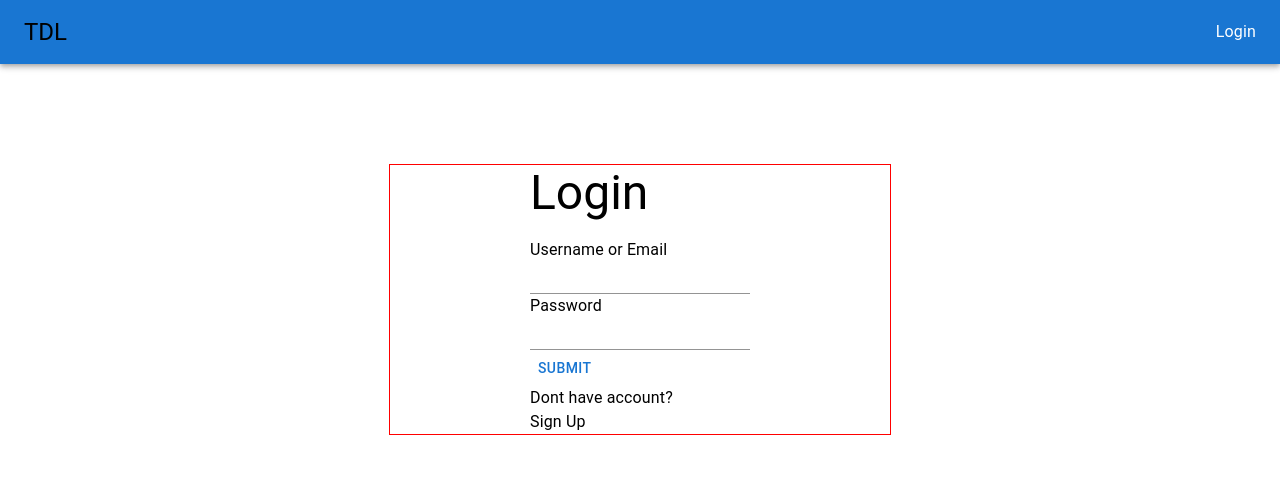
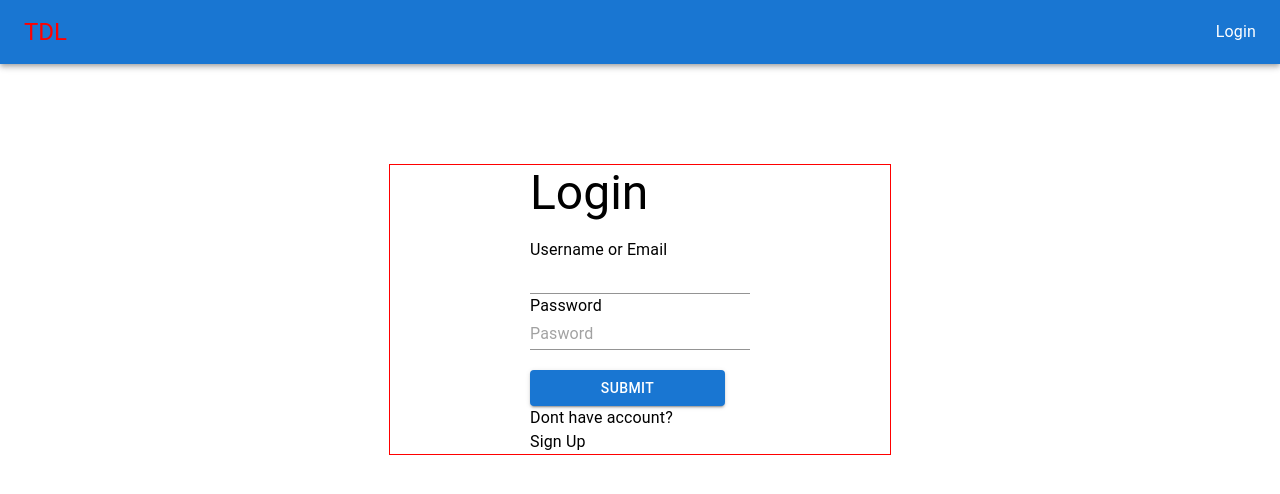
Before and after one commit to DonnuTs69/To-Do-List-Client, a React (Create React App) app: page /login in a window 1280 px wide. Shown: the top 494 px of the page. Built offline with nearby package versions, Linux system fonts and the light colour scheme; no server answers.

Commit message:
edit: app, navbar, home, login

```diff
--- a/src/App.jsx
+++ b/src/App.jsx
@@ -8,7 +8,7 @@ function App() {
       {/* <Box>
         <Button onClick={logoutBtnHandler}>LogOut</Button>
       </Box> */}
-      <Navbar />
+      {/* <Navbar /> */}
       <ToDoListRoutes />
     </>
   )
--- a/src/components/Navbar.jsx
+++ b/src/components/Navbar.jsx
@@ -27,13 +27,15 @@ const Navbar = () => {
   return (
     <Box sx={{ flexGrow: 1 }}>
       <AppBar position="static">
-        <Toolbar>
-          <Typography
-            variant="h5"
-            sx={{ flexGrow: 1, textDecorationColor: "white" }}
-          >
-            <Link to="/">TDL</Link>
+        <Toolbar sx={{ justifyContent: "space-between" }}>
+          <Box>
+            <Link to="/" className="title">
+              <Typography variant="h5" color="red">
+                TDL
               </Typography>
+            </Link>
+          </Box>
+          <Box>
             {!getToken ? (
               <Link to="/login">
                 <Typography color="white">Login</Typography>
@@ -48,6 +50,7 @@ const Navbar = () => {
                 </Button>
               </Box>
             )}
+          </Box>
         </Toolbar>
       </AppBar>
     </Box>
--- a/src/pages/Home.jsx
+++ b/src/pages/Home.jsx
@@ -5,6 +5,7 @@ import AddIcon from "@mui/icons-material/Add"
 import CreateList from "../components/CreateList"
 import { Link } from "react-router-dom"
 import FiberManualRecordIcon from "@mui/icons-material/FiberManualRecord"
+import Navbar from "../components/Navbar"
 
 const HomePage = () => {
   const [dataUser, setDataUser] = useState({})
@@ -45,11 +46,16 @@ const HomePage = () => {
   useEffect(() => {
     getAllList()
   }, [])
+
+  console.log(list)
+
   return (
+    <>
+      <Navbar />
       <Box
         sx={{
-        width: "fit-content",
-        height: "fit-content",
+          maxWidth: "fit-content",
+          maxHeight: "fit-content",
           margin: "auto",
           mt: "50px",
         }}
@@ -71,7 +77,7 @@ const HomePage = () => {
           {list.map((item) => (
             <Box
               width="200px"
-            height="fit-content"
+              height="205px"
               border="1px solid black"
               borderRadius="10px"
               key={item.id}
@@ -81,9 +87,31 @@ const HomePage = () => {
                   variant="h5"
                   sx={{ borderBottom: "1px solid black", textAlign: "center" }}
                 >
-                {item.title && item.title.toUpperCase()}
+                  {item?.title?.toUpperCase()}
                 </Typography>
               </Link>
+              <Box
+                sx={{
+                  overflow: "hidden",
+                  overflowY: "scroll",
+                  height: "165px",
+                  scrollbarWidth: "thin",
+                  "&::-webkit-scrollbar": {
+                    width: "8px",
+                  },
+                  "&::-webkit-scrollbar-track": {
+                    background: "#f1f1f1",
+                    borderRadius: "8px",
+                  },
+                  "&::-webkit-scrollbar-thumb": {
+                    backgroundColor: "#888",
+                    borderRadius: "8px",
+                  },
+                  "&::-webkit-scrollbar-thumb:hover": {
+                    background: "#555",
+                  },
+                }}
+              >
                 {item.Tasks.map((val) => (
                   <Box
                     display="flex"
@@ -102,10 +130,12 @@ const HomePage = () => {
                   </Box>
                 ))}
               </Box>
+            </Box>
           ))}
         </Box>
         <CreateList open={openModal} handleClose={handleCloseModal} />
       </Box>
+    </>
   )
 }
 
--- a/src/pages/Login.jsx
+++ b/src/pages/Login.jsx
@@ -2,6 +2,7 @@ import { Box, Button, Input, Typography } from "@mui/material"
 import { useState } from "react"
 import { axiosInstance } from "../api"
 import { useNavigate, Link } from "react-router-dom"
+import Navbar from "../components/Navbar"
 
 const Login = () => {
   const [usernameOrEmail, setUsernameOremail] = useState("")
@@ -25,6 +26,7 @@ const Login = () => {
   }
   return (
     <>
+      <Navbar />
       <Box
         top="100px"
         display="grid"
@@ -50,9 +52,16 @@ const Login = () => {
               type="text"
               value={password}
               onChange={(e) => setPassword(e.target.value)}
+              placeholder="Pasword"
             />
           </Box>
-          <Button type="submit">Submit</Button>
+          <Button
+            type="submit"
+            variant="contained"
+            sx={{ width: "195px", mt: "20px" }}
+          >
+            Submit
+          </Button>
         </form>
         <Typography>Dont have account?</Typography>
         <Link to="/register">
```
Lines whose indentation alone changed are shown as unchanged.
